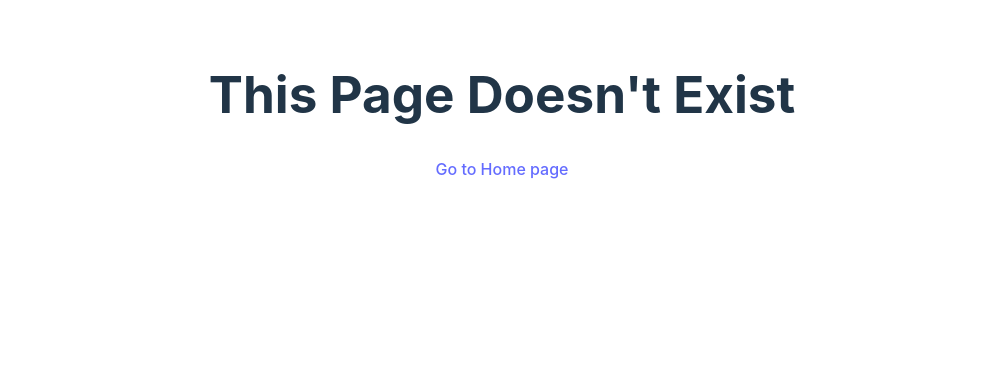
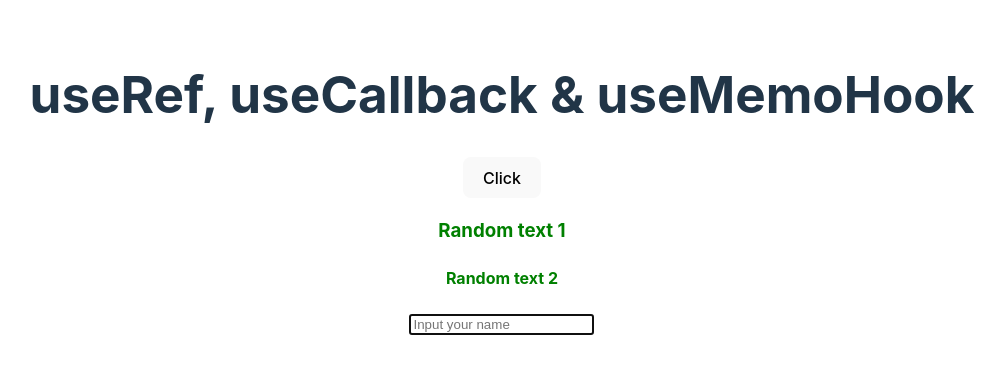
Before and after one commit to luongvietan/react-routing-and-custom-hooks, a React (Vite) app: page /hook in a window 1280 px wide. Shown: the top 374 px of the page, without its empty margins (138-1143 px from the left). Built offline with nearby package versions, Linux system fonts and the light colour scheme.

Commit message:
useRef Hook

```diff
--- a/src/App.jsx
+++ b/src/App.jsx
@@ -6,6 +6,7 @@ import RecipeDetail from "./pages/recipe-detail";
 import NotFound from "./pages/not-found";
 import Layout from "./component/layout";
 import HookForm from "./pages/hook-form";
+import Hook from "./pages/hooks";
 
 function CustomRoutes() {
   const element = useRoutes([
@@ -25,6 +26,10 @@ function CustomRoutes() {
     {
       path: "/hook-form",
       element: <HookForm />,
+    },
+    {
+      path: "/hook",
+      element: <Hook />,
     },
   ]);
   return element;
--- /dev/null
+++ b/src/pages/hooks/index.jsx
@@ -0,0 +1,39 @@
+import { useEffect, useRef } from "react";
+
+export default function Hook() {
+  const countValue = useRef(0);
+  const divElementRef = useRef();
+  const inputRefElement = useRef();
+  const handleClick = () => {
+    countValue.current++;
+  };
+  useEffect(() => {
+    const getDivRef = divElementRef.current;
+    getDivRef.style.color = "red";
+    setTimeout(() => {
+      getDivRef.style.color = "yellow";
+      setTimeout(() => {
+        getDivRef.style.color = "green";
+      }, 2000);
+    }, 2000);
+    const getNameRef = inputRefElement.current;
+    getNameRef.focus();
+    console.log(getNameRef);
+  }, []);
+  return (
+    <div>
+      <h1>useRef, useCallback & useMemoHook</h1>
+      <button onClick={handleClick}>Click</button>
+      <div ref={divElementRef}>
+        <h3>Random text 1</h3>
+        <h4>Random text 2</h4>
+      </div>
+      <input
+        name="name"
+        type="text"
+        placeholder="Input your name"
+        ref={inputRefElement}
+      ></input>
+    </div>
+  );
+}
```
